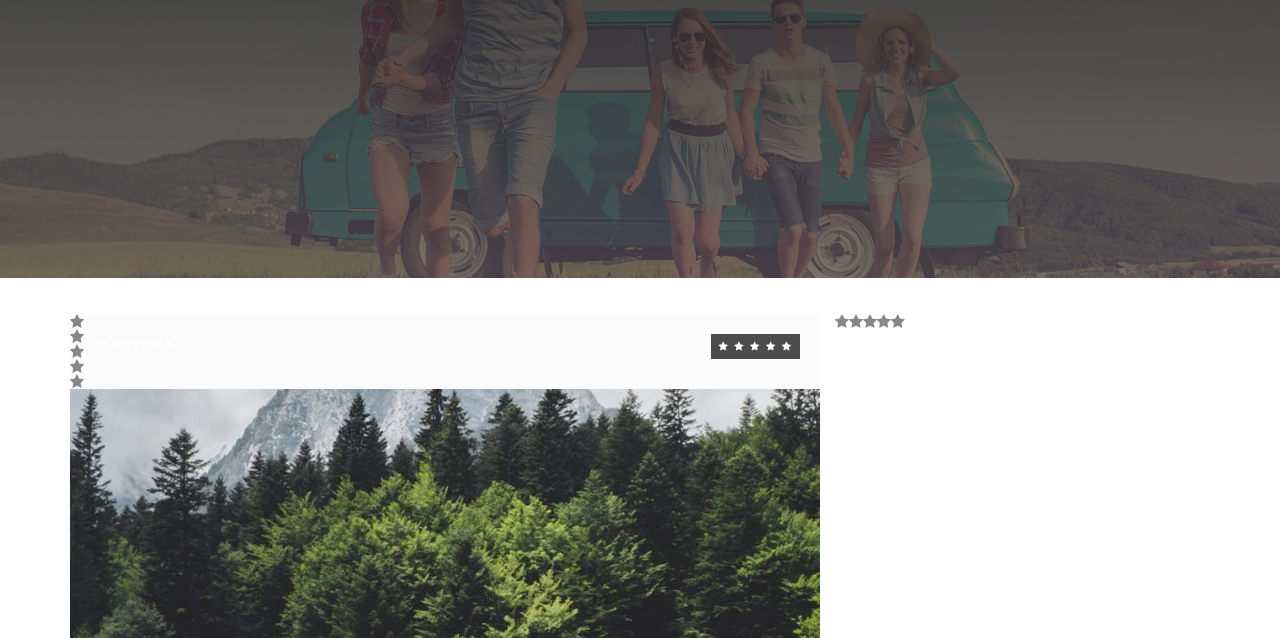
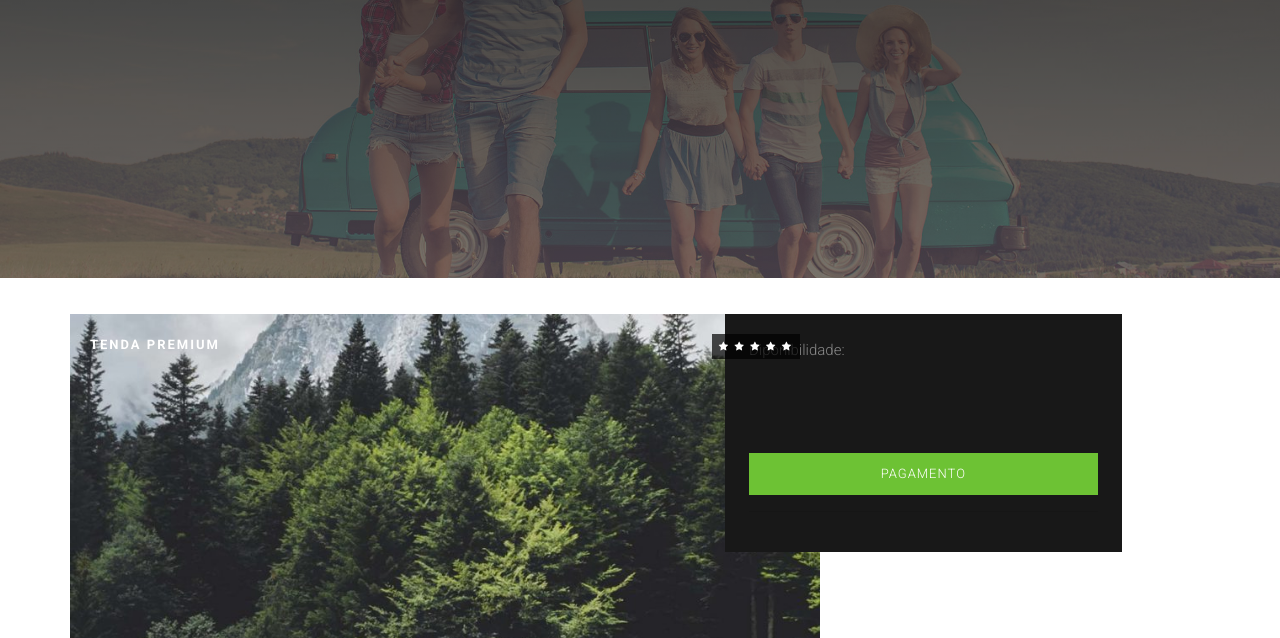
Before and after one commit to AS-CampingSpot/campingSpot, a plain HTML site: page code/search-caravan.html in a window 1280 px wide. Shown: the part 162-800 px from the top of the page. Drawn offline with Linux system fonts and the light colour scheme.

Commit message:
CI-Github-Actions

```diff
--- a/code/search-caravan.html
+++ b/code/search-caravan.html
@@ -59,7 +59,7 @@
 
 </head>
 
-<body onload ="getVagas()">
+<body onload="getVagas()">
 
 	<div class="loader">
 		<div class="loader__figure"></div>
@@ -73,7 +73,8 @@
 		</svg>
 	</svg>
 
-<!-- Nav and Logo
+
+	<!-- Nav and Logo
 	================================================== -->
 
 	<nav id="menu-wrap" class="menu-back cbp-af-header">
@@ -136,7 +137,6 @@
 			</ul>
 		</div>
 	</nav>
-
 	<!-- Primary Page Layout
 	================================================== -->
 
@@ -149,7 +149,6 @@
 			<div class="container">
 				<div class="row justify-content-center">
 					<div class="col-12 parallax-fade-top">
-						<div class="hero-text"></div>
 					</div>
 				</div>
 			</div>
@@ -164,13 +163,13 @@
 						<div class="row">
 							<div class="col-lg-8" data-scroll-reveal="enter bottom move 50px over 0.7s after 0.2s">
 								<div class="room-box background-grey">
-									<div class="room-name">caravana</div>
+									<div class="room-name">tenda premium</div>
 									<div class="room-per">
-										<em class="fa fa-star"></i>
-										<em class="fa fa-star"></i>
-										<em class="fa fa-star"></i>
-										<em class="fa fa-star"></i>
-										<em class="fa fa-star"></i>
+										<em class="fa fa-star"></em>
+										<em class="fa fa-star"></em>
+										<em class="fa fa-star"></em>
+										<em class="fa fa-star"></em>
+										<em class="fa fa-star"></em>
 									</div>
 									<img src="img/camping_caravan_1-891x891.jpg" alt="">
 									<div class="room-box-in">
@@ -189,7 +188,7 @@
 											<img src="img/paypal-logo.png" alt="" srcset="">
 											<img src="img/no-smoking.png" alt="">
 											<img src="" alt="">Tamanho: <span class="badge badge-success">50m<sup>2</sup></span></img>
-											<img src="" alt="">Guests: <span class="badge badge-success">25</span></img>
+											<img src="" alt="">Convidados: <span class="badge badge-success">25</span></img>
 										</div>
 
 									</div>
@@ -203,12 +202,15 @@
 							<div class="row">
 								<div class="col-12">
 									<p>Diponibilidade:</p>
-									<span id="caravana_vagas"></span>
+										<span id ="caravana_vagas"></span>
+
 								</div>
 								<div class="col-12 col-md-6 col-lg-12 pt-5">
+									<br>
 									<div class="js-add-cart">
 										<a class="booking-button" href="payment.html" id="pagamento">Pagamento</a>
 									</div>
+									<hr>
 									</div>
 								</div>
 							</div>
```
